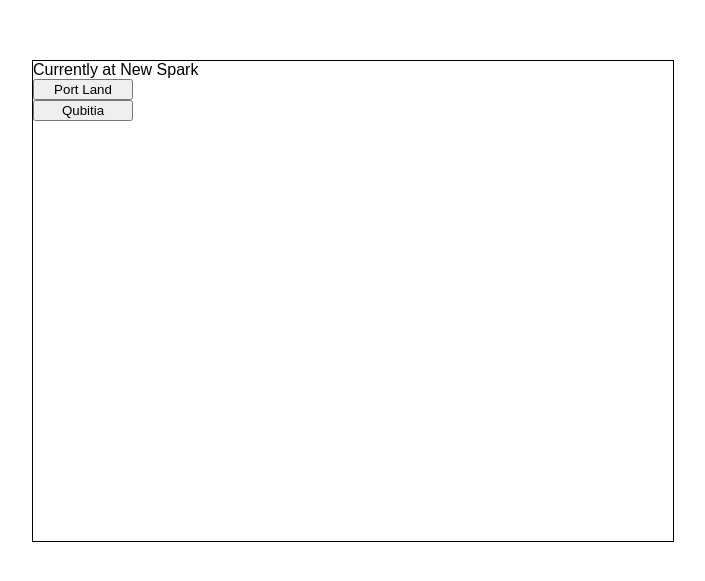
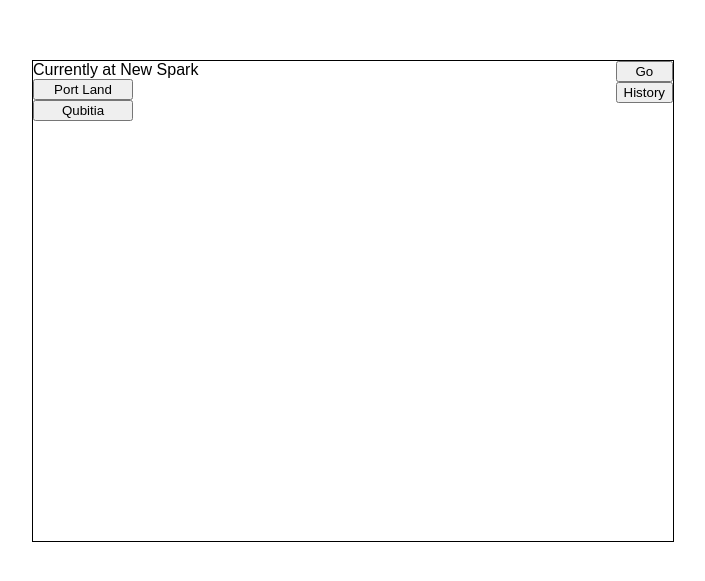
Before and after one commit to Jonbeek/ToMeToMeToMe, a React (Vite) app: page / in a window 1280 px wide. Shown: the part 107-688 px from the top of the page, without its empty margins (287-992 px from the left). Built offline with nearby package versions, Linux system fonts and the light colour scheme.

Commit message:
Added messages for movement

```diff
--- a/src/scss/styles.scss
+++ b/src/scss/styles.scss
@@ -15,6 +15,20 @@
 	border: 1px black solid;
 }
 
+.town {
+	display: flex;
+
+	.container--menus {
+		flex-grow: 0;
+		display: flex;
+		flex-direction: column;
+	}
+
+	.submenu {
+		flex-grow: 1;
+	}
+}
+
 .container--move {
 	flex-direction: column;
 	display: flex;
--- a/src/ts/i18n/convert.d.ts
+++ b/src/ts/i18n/convert.d.ts
@@ -3,4 +3,4 @@ export interface Message {
 	params: any[];
 }
 
-export function __(locale: string, t: Message): string;
+export function __(t: string | Message): string;
--- a/src/ts/i18n/convert.js
+++ b/src/ts/i18n/convert.js
@@ -1,17 +1,13 @@
 import en_us from "./en_us.yaml";
 import format from "string-format";
-const locales = {
-	en_us: en_us
-};
 
-export const __ = (locale, t) => {
-	if (locale in locales) {
-		if (t.id in locale) {
-			return format(locales[locale][t.id], ...t.params);
-		} else {
-			return format("[{0}] not found in locale [{1}]", t.id, locale);
-		}
+// TODO: Localization (not during a game jame)
+export const __ = t => {
+	if (typeof t === "string" && t in en_us) {
+		return en_us[t];
+	} else if (typeof t !== "string" && t.id in en_us) {
+		return format(en_us[t.id], ...t.params);
 	} else {
-		return format("[{0}] not found in list of locales", locale);
+		return format("[{0}] not found in locale [{1}]", t.id || t, "en_us");
 	}
 };
--- a/src/ts/i18n/en_us.yaml
+++ b/src/ts/i18n/en_us.yaml
@@ -1 +1,3 @@
 MOVE_MESSAGE: "Moved to {0}"
+MESSAGE_MENU_NAME: "History"
+MOVE_MENU_NAME: "Go"
--- a/src/ts/state/Main.ts
+++ b/src/ts/state/Main.ts
@@ -1,4 +1,19 @@
-import { createStore, createSlice, configureStore } from "@reduxjs/toolkit";
+import { State, Message } from "./../types/State";
+import {
+	createStore,
+	createSlice,
+	configureStore,
+	PayloadAction
+} from "@reduxjs/toolkit";
+
+const maxMessageLength = 100;
+
+function addMessage(messages: Message[], msg: Message) {
+	messages.unshift(msg);
+	if (messages.length > maxMessageLength) {
+		messages.length = maxMessageLength;
+	}
+}
 
 const slice = createSlice({
 	name: "main",
@@ -34,11 +49,18 @@ const slice = createSlice({
 		player: {
 			location: "a"
 		},
-		text: []
-	},
+		messages: []
+	} as State,
 	reducers: {
-		move: (state, action) => {
+		move: (state, action: PayloadAction<string>) => {
 			state.player.location = action.payload;
+			addMessage(state.messages, {
+				id: "MOVE_MESSAGE",
+				params: [state.locations[action.payload].name]
+			});
+		},
+		selectMenu: (state, action: PayloadAction<string>) => {
+			state.current.menu = action.payload;
 		}
 	}
 });
@@ -47,4 +69,4 @@ export const Store = configureStore({
 	reducer: slice.reducer
 });
 
-export const { move } = slice.actions;
+export const { move, selectMenu } = slice.actions;
--- a/src/ts/ui/MessageMenu.tsx
+++ b/src/ts/ui/MessageMenu.tsx
@@ -2,21 +2,22 @@ import { __ } from "../i18n/convert";
 import { State, Message } from "../types/State";
 import * as React from "react";
 import _ from "lodash";
+import { connect } from "react-redux";
 
 const mapStateToProps = (state: State) => {
 	return {
-		messageHistory: _.map(state.messages, (msg: Message) =>
-			__(state.current.locale, msg)
-		)
+		messageHistory: _.map(state.messages, (msg: Message) => __(msg))
 	};
 };
 
-const UnconnectedTextMenu = ({ messageHistory }) => {
+const UnconnectedMessageMenu = ({ messageHistory }) => {
 	return (
 		<div className="container--history">
 			{messageHistory.map(msg => (
-				<div className="">{msg}</div>
+				<div className="message">{msg}</div>
 			))}
 		</div>
 	);
 };
+
+export const MessageMenu = connect(mapStateToProps)(UnconnectedMessageMenu);
--- a/src/ts/ui/TownScreen.tsx
+++ b/src/ts/ui/TownScreen.tsx
@@ -2,32 +2,48 @@ import * as _ from "lodash";
 import { connect } from "react-redux";
 import * as React from "react";
 import { MoveMenu } from "./MoveMenu";
+import { MessageMenu } from "./MessageMenu";
+import { __ } from "~ts/i18n/convert";
+import { selectMenu } from "~ts/state/Main";
 
 const mapStateToProps = state => {
-	let [current, others] = _.partition(
-		_.keys(state.locations),
-		key => key === state.player.location
-	);
 	return {
-		menu: state.current.menu,
-		location: state.player.location,
-		details: current
+		menu: state.current.menu
 	};
 };
 
-const UnconnectedTownScreen = ({ location, menu, details }) => {
+const mapDispatch = { selectMenu };
+
+const UnconnectedTownScreen = ({ menu, selectMenu }) => {
 	const allMenus = {
-		text: <div></div>,
-		move: <MoveMenu></MoveMenu>
+		move: {
+			name: __("MOVE_MENU_NAME"),
+			ui: <MoveMenu></MoveMenu>
+		},
+		messages: {
+			name: __("MESSAGE_MENU_NAME"),
+			ui: <MessageMenu></MessageMenu>
+		}
 	};
+	if (!(menu in allMenus)) {
+		console.log("Menu not found in menu list");
+		return <div className="error">Missing menu!</div>;
+	}
 
 	return (
-		<div>
-			<div className="submenu">{allMenus[menu]}</div>
+		<div className="town">
+			<div className="submenu">{allMenus[menu].ui}</div>
+			<div className="container--menus">
+				{_.map(allMenus, (menu, id) => (
+					<button className="button--menu" onClick={() => selectMenu(id)}>
+						{menu.name}
+					</button>
+				))}
+			</div>
 		</div>
 	);
 };
 
-const TownScreen = connect(mapStateToProps)(UnconnectedTownScreen);
+const TownScreen = connect(mapStateToProps, mapDispatch)(UnconnectedTownScreen);
 
 export default TownScreen;
```
